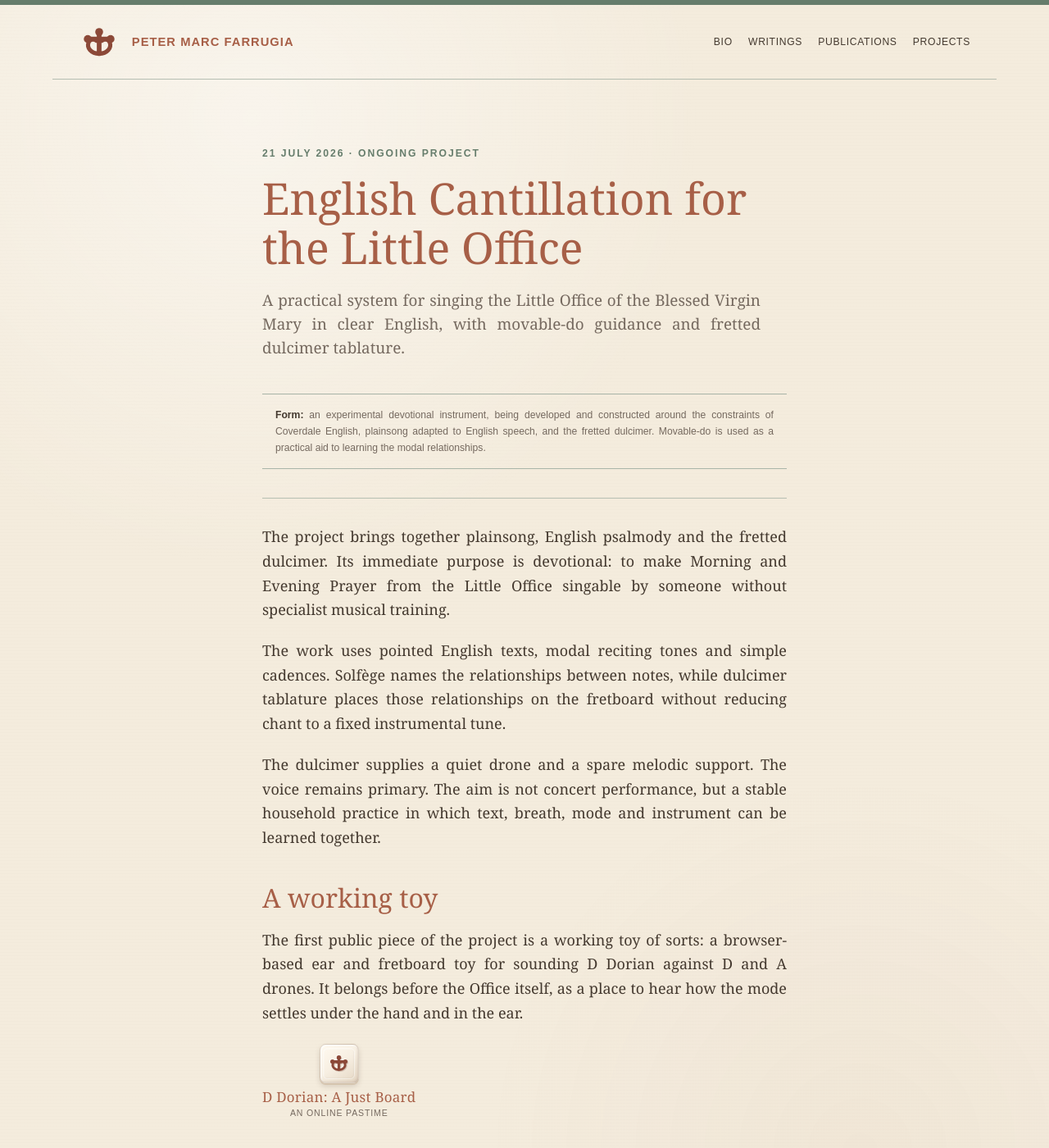
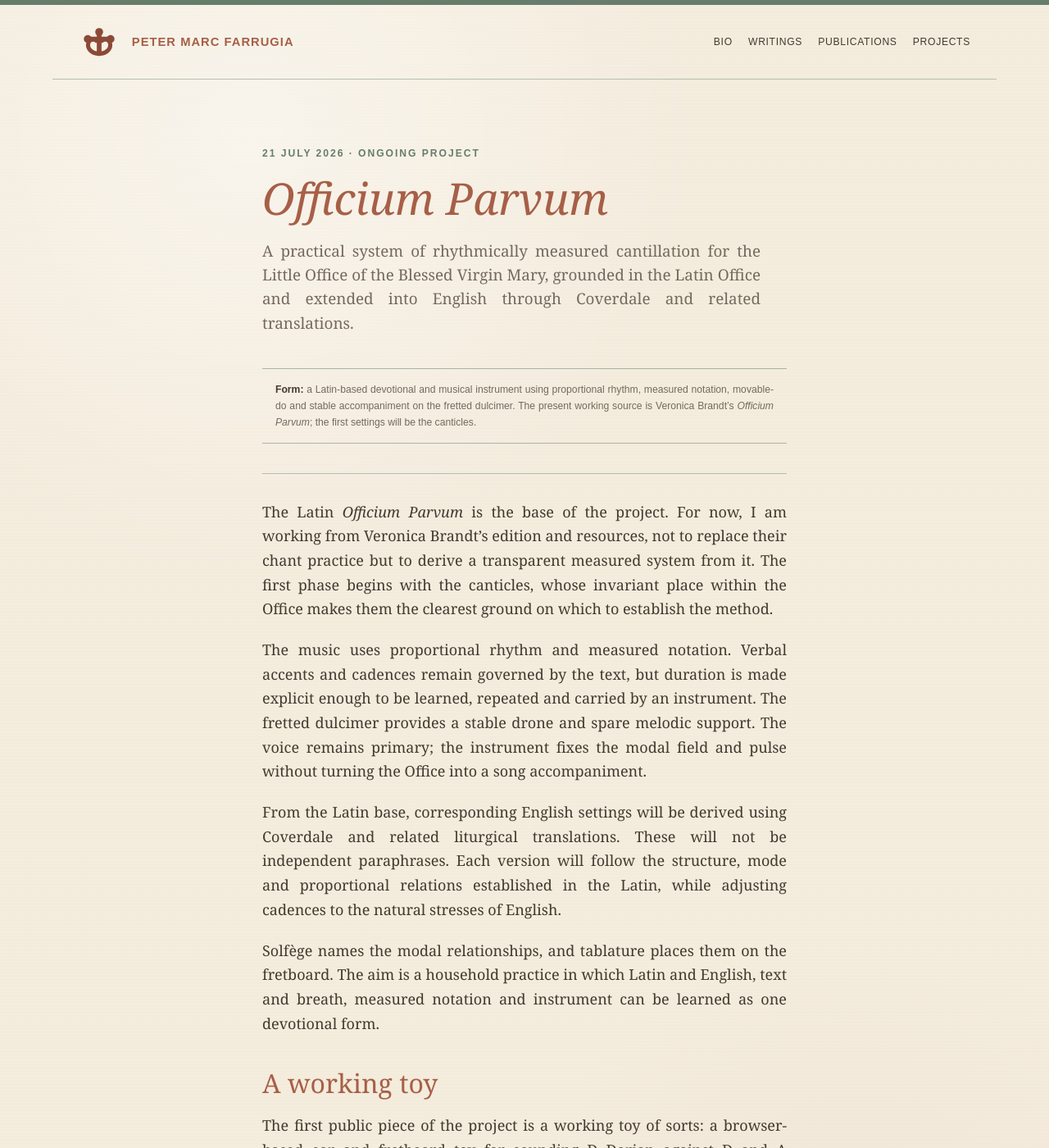
Before and after one commit to pytfarrugia-bit/pytfarrugia-bit.github.io, a Jekyll site: the page english-cantillation.html, which Jekyll copies as it is, in a window 1280 px wide and 1400 px high. Shown: the whole window at 82% size. Built offline with Jekyll 4.4.1, drawn with Linux system fonts in a browser that asks for light colours; some of the changed text lies outside the part shown.

Commit message:
Rename and clarify Officium Parvum project

```diff
--- a/english-cantillation.html
+++ b/english-cantillation.html
@@ -3,8 +3,8 @@
 <head>
   <meta charset="utf-8">
   <meta name="viewport" content="width=device-width, initial-scale=1">
-  <meta name="description" content="A project developing English cantillation and fretted dulcimer tablature for the Little Office of the Blessed Virgin Mary.">
-  <title>English Cantillation for the Little Office · Peter Marc Farrugia</title>
+  <meta name="description" content="Officium Parvum: a project developing proportional Latin and English cantillation, measured notation and fretted dulcimer support for the Little Office of the Blessed Virgin Mary.">
+  <title>Officium Parvum · Peter Marc Farrugia</title>
   <link rel="icon" href="logo-mark.svg" type="image/svg+xml">
   <link rel="stylesheet" href="style.css">
   <link rel="stylesheet" href="contact-key-small.css">
@@ -25,19 +25,21 @@
 
   <main class="article-page">
     <p class="eyebrow">21 July 2026 · Ongoing project</p>
-    <h1>English Cantillation for the Little Office</h1>
-    <p class="lead">A practical system for singing the Little Office of the Blessed Virgin Mary in clear English, with movable-do guidance and fretted dulcimer tablature.</p>
+    <h1><em>Officium Parvum</em></h1>
+    <p class="lead">A practical system of rhythmically measured cantillation for the Little Office of the Blessed Virgin Mary, grounded in the Latin Office and extended into English through Coverdale and related translations.</p>
 
     <div style="margin:1.4rem 0 2.2rem;padding:0.95rem 1rem;border-top:1px solid var(--rule);border-bottom:1px solid var(--rule);font-family:Arial,Helvetica,sans-serif;font-size:0.76rem;line-height:1.65;color:var(--muted);">
-      <p style="margin:0;"><strong style="color:var(--ink);">Form:</strong> an experimental devotional instrument, being developed and constructed around the constraints of Coverdale English, plainsong adapted to English speech, and the fretted dulcimer. Movable-do is used as a practical aid to learning the modal relationships.</p>
+      <p style="margin:0;"><strong style="color:var(--ink);">Form:</strong> a Latin-based devotional and musical instrument using proportional rhythm, measured notation, movable-do and stable accompaniment on the fretted dulcimer. The present working source is Veronica Brandt’s <em>Officium Parvum</em>; the first settings will be the canticles.</p>
     </div>
 
     <article class="prose">
-      <p>The project brings together plainsong, English psalmody and the fretted dulcimer. Its immediate purpose is devotional: to make Morning and Evening Prayer from the Little Office singable by someone without specialist musical training.</p>
+      <p>The Latin <em>Officium Parvum</em> is the base of the project. For now, I am working from Veronica Brandt’s edition and resources, not to replace their chant practice but to derive a transparent measured system from it. The first phase begins with the canticles, whose invariant place within the Office makes them the clearest ground on which to establish the method.</p>
 
-      <p>The work uses pointed English texts, modal reciting tones and simple cadences. Solfège names the relationships between notes, while dulcimer tablature places those relationships on the fretboard without reducing chant to a fixed instrumental tune.</p>
+      <p>The music uses proportional rhythm and measured notation. Verbal accents and cadences remain governed by the text, but duration is made explicit enough to be learned, repeated and carried by an instrument. The fretted dulcimer provides a stable drone and spare melodic support. The voice remains primary; the instrument fixes the modal field and pulse without turning the Office into a song accompaniment.</p>
 
-      <p>The dulcimer supplies a quiet drone and a spare melodic support. The voice remains primary. The aim is not concert performance, but a stable household practice in which text, breath, mode and instrument can be learned together.</p>
+      <p>From the Latin base, corresponding English settings will be derived using Coverdale and related liturgical translations. These will not be independent paraphrases. Each version will follow the structure, mode and proportional relations established in the Latin, while adjusting cadences to the natural stresses of English.</p>
+
+      <p>Solfège names the modal relationships, and tablature places them on the fretboard. The aim is a household practice in which Latin and English, text and breath, measured notation and instrument can be learned as one devotional form.</p>
 
       <h2>A working toy</h2>
       <p>The first public piece of the project is a working toy of sorts: a browser-based ear and fretboard toy for sounding D Dorian against D and A drones. It belongs before the Office itself, as a place to hear how the mode settles under the hand and in the ear.</p>
@@ -53,7 +55,7 @@
       </div>
 
       <h2>In preparation</h2>
-      <p>Beginner rubrics; Morning and Evening offices; selected psalm tones; movable-do exercises; and tablature for a fretted dulcimer tuned for modal accompaniment.</p>
+      <p>Latin canticle settings; corresponding Coverdale and related English versions; measured notation; proportional rhythmic guidance; movable-do exercises; and tablature for stable fretted-dulcimer accompaniment. Morning and Evening offices will follow.</p>
     </article>
 
     <p class="page-return"><a href="index.html#projects">Back to Projects</a></p>
```
